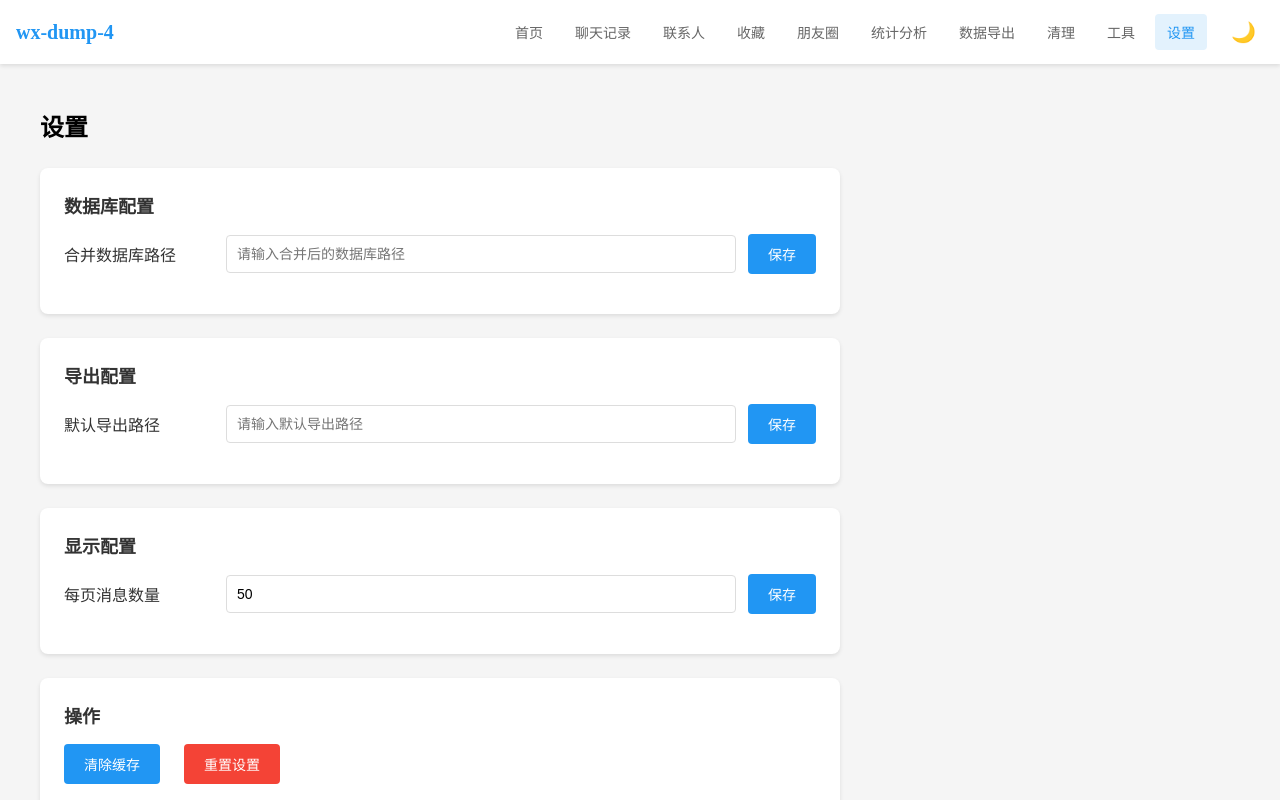
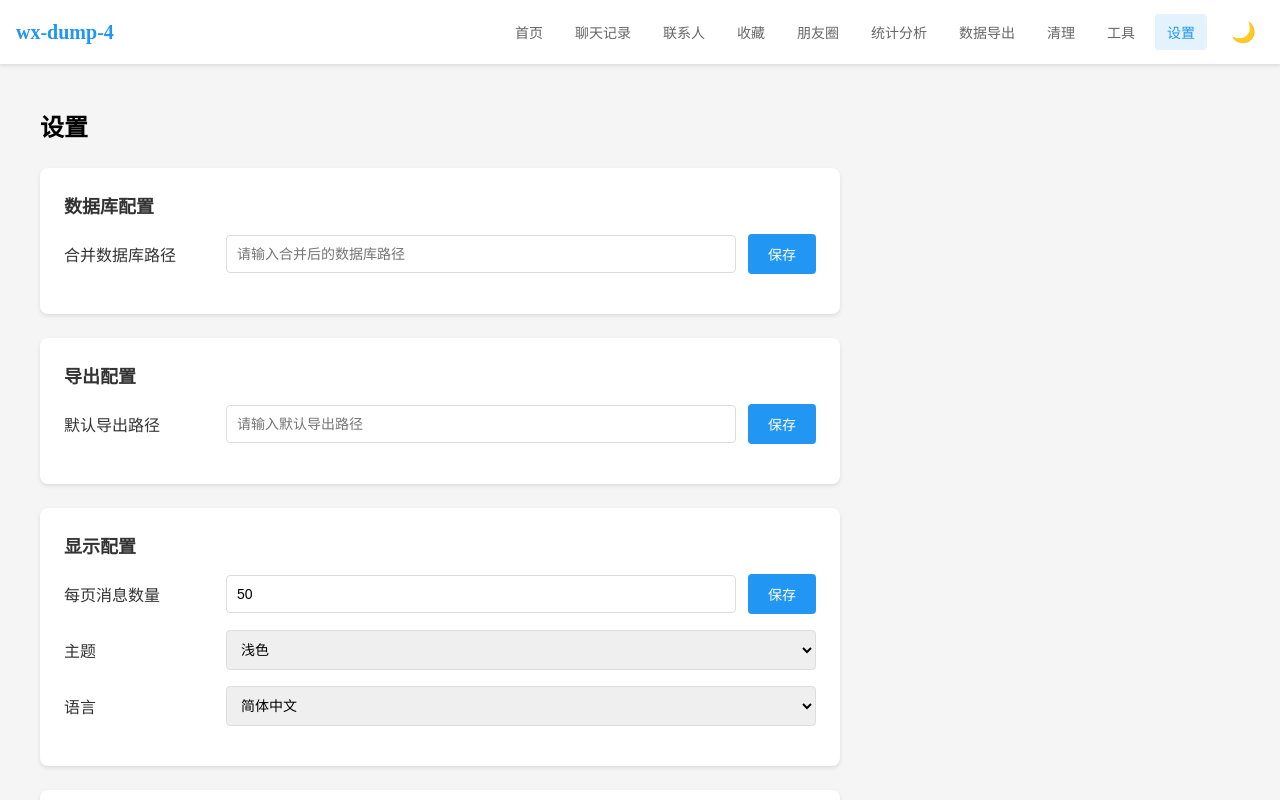
Before and after one commit to baiyajin/wx-dump-4, a Vue app in the folder frontend/: page /settings in a window 1280 px wide. Shown: the top 800 px of the page. Built offline with nearby package versions, Linux system fonts and the light colour scheme.

Commit message:
feat: 完善设置页面 - 添加主题设置持久化和语言设置

```diff
--- a/frontend/src/App.vue
+++ b/frontend/src/App.vue
@@ -65,10 +65,41 @@ const updateTheme = () => {
 
 onMounted(() => {
   const saved = localStorage.getItem('darkMode')
+  const savedTheme = localStorage.getItem('theme')
+
   if (saved === 'true') {
     isDarkMode.value = true
+  } else if (savedTheme === 'dark') {
+    isDarkMode.value = true
+  } else if (savedTheme === 'auto') {
+    // 跟随系统
+    const prefersDark = window.matchMedia('(prefers-color-scheme: dark)').matches
+    isDarkMode.value = prefersDark
   }
+
   updateTheme()
+
+  // 监听主题变化事件
+  window.addEventListener('theme-change', (event) => {
+    const newTheme = event.detail?.theme
+    if (newTheme === 'dark') {
+      isDarkMode.value = true
+    } else if (newTheme === 'light') {
+      isDarkMode.value = false
+    } else if (newTheme === 'auto') {
+      const prefersDark = window.matchMedia('(prefers-color-scheme: dark)').matches
+      isDarkMode.value = prefersDark
+    }
+    updateTheme()
+  })
+
+  // 监听系统主题变化
+  window.matchMedia('(prefers-color-scheme: dark)').addEventListener('change', (e) => {
+    if (localStorage.getItem('theme') === 'auto') {
+      isDarkMode.value = e.matches
+      updateTheme()
+    }
+  })
 })
 </script>
 
--- a/frontend/src/views/Settings.vue
+++ b/frontend/src/views/Settings.vue
@@ -47,6 +47,21 @@
           />
           <button @click="savePageSize" class="save-button">保存</button>
         </div>
+        <div class="setting-item">
+          <label class="setting-label">主题</label>
+          <select v-model="theme" @change="saveTheme" class="setting-input">
+            <option value="light">浅色</option>
+            <option value="dark">深色</option>
+            <option value="auto">跟随系统</option>
+          </select>
+        </div>
+        <div class="setting-item">
+          <label class="setting-label">语言</label>
+          <select v-model="language" @change="saveLanguage" class="setting-input">
+            <option value="zh-CN">简体中文</option>
+            <option value="en-US">English</option>
+          </select>
+        </div>
       </div>
 
       <!-- 操作 -->
@@ -67,6 +82,8 @@ import { ref, onMounted } from 'vue'
 const mergePath = ref('')
 const exportPath = ref('')
 const pageSize = ref(50)
+const theme = ref('light')
+const language = ref('zh-CN')
 
 const saveMergePath = () => {
   localStorage.setItem('merge_path', mergePath.value)
@@ -91,12 +108,35 @@ const clearCache = () => {
   }
 }
 
+const saveTheme = () => {
+  localStorage.setItem('darkMode', theme.value === 'dark' ? 'true' : 'false')
+  localStorage.setItem('theme', theme.value)
+
+  // 触发主题更新
+  const event = new CustomEvent('theme-change', { detail: { theme: theme.value } })
+  window.dispatchEvent(event)
+
+  alert('主题设置已保存')
+}
+
+const saveLanguage = () => {
+  localStorage.setItem('language', language.value)
+  alert('语言设置已保存，刷新页面后生效')
+}
+
 const resetSettings = () => {
   if (confirm('确定要重置所有设置吗？')) {
     localStorage.clear()
     mergePath.value = ''
     exportPath.value = ''
     pageSize.value = 50
+    theme.value = 'light'
+    language.value = 'zh-CN'
+
+    // 触发主题更新
+    const event = new CustomEvent('theme-change', { detail: { theme: 'light' } })
+    window.dispatchEvent(event)
+
     alert('设置已重置')
   }
 }
@@ -108,6 +148,18 @@ onMounted(() => {
   if (savedPageSize) {
     pageSize.value = parseInt(savedPageSize, 10)
   }
+
+  // 加载主题设置
+  const savedTheme = localStorage.getItem('theme') || 'light'
+  const savedDarkMode = localStorage.getItem('darkMode')
+  if (savedDarkMode === 'true') {
+    theme.value = 'dark'
+  } else if (savedTheme) {
+    theme.value = savedTheme
+  }
+
+  // 加载语言设置
+  language.value = localStorage.getItem('language') || 'zh-CN'
 })
 </script>
 
```
